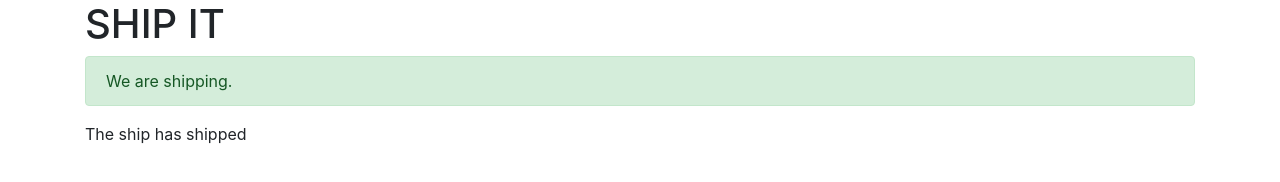
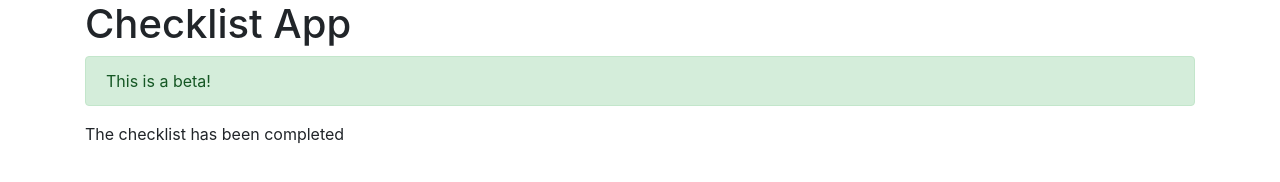
Before and after one commit to stephen-obashitech/checklist-app, a plain HTML site: page index.html in a window 1280 px wide. Drawn offline with nearby package versions, Linux system fonts and the light colour scheme.

Commit message:
update initial messages

```diff
--- a/index.html
+++ b/index.html
@@ -9,11 +9,11 @@
 </head>
 <body>
   <div class="container">
-    <h1>SHIP IT</h1>
+    <h1>Checklist App</h1>
     <div class="alert alert-success">
-      <p class="mb-0">We are shipping.</p>
+      <p class="mb-0">This is a beta!</p>
     </div>
-    <p>The ship has shipped</p>
+    <p>The checklist has been completed</p>
   </div><!-- Bootstrap stuff -->
   <script src="https://code.jquery.com/jquery-3.2.1.slim.min.js" integrity="sha384-KJ3o2DKtIkvYIK3UENzmM7KCkRr/rE9/Qpg6aAZGJwFDMVNA/GpGFF93hXpG5KkN" crossorigin="anonymous"></script>
   <script src="https://cdnjs.cloudflare.com/ajax/libs/popper.js/1.12.9/umd/popper.min.js" integrity="sha384-ApNbgh9B+Y1QKtv3Rn7W3mgPxhU9K/ScQsAP7hUibX39j7fakFPskvXusvfa0b4Q" crossorigin="anonymous"></script>
```
